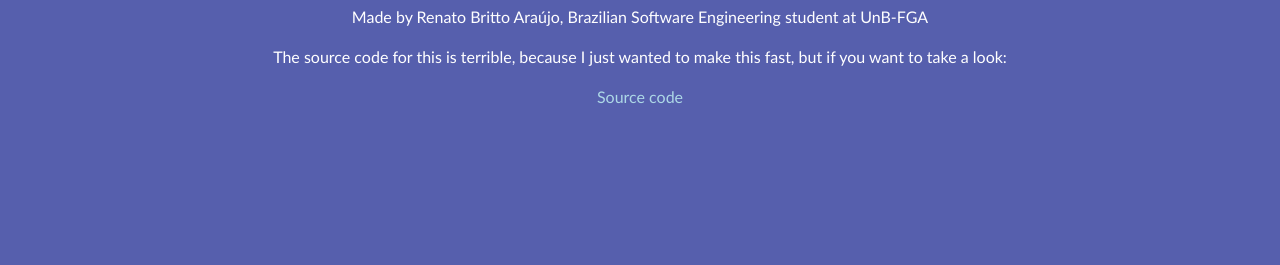
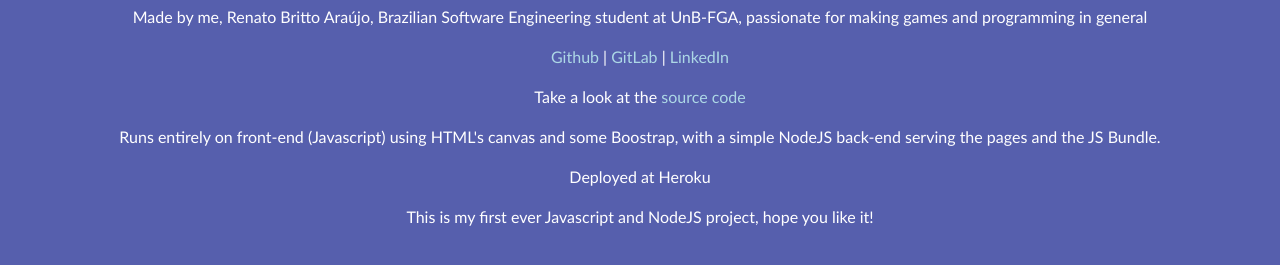
Before and after one commit to RenatoBrittoAraujo/Cell-Warfare, a website: page assets/about.html in a window 1280 px wide. Shown: the part 123-388 px from the top of the page. Drawn offline with nearby package versions, Linux system fonts and the light colour scheme.

Commit message:
Changed content in static pages

```diff
--- a/assets/about.html
+++ b/assets/about.html
@@ -26,11 +26,24 @@
 		About
 	</h1>
 	<p>
-		Made by Renato Britto Araújo, Brazilian Software Engineering student at UnB-FGA
+		Made by me, Renato Britto Araújo, Brazilian Software Engineering student at UnB-FGA, passionate for making games and programming in general
 	</p>
 	<p>
-		The source code for this is terrible, because I just wanted to make this fast, but if you want to take a look:
+		<a href="https://github.com/RenatoBrittoAraujo" style="color:lightblue">Github</a> |
+		<a href="https://gitlab.com/RenatoBA" style="color:lightblue">GitLab</a> |
+		<a href="https://www.linkedin.com/in/renato-britto-araujo/" style="color:lightblue">LinkedIn</a>
 	</p>
-	<a href="https://github.com/RenatoBrittoAraujo/Cell-Warfare" style="color:lightblue"> Source code </a>
+	<p>
+		Take a look at the <a href="https://github.com/RenatoBrittoAraujo/Cell-Warfare" style="color:lightblue"> source code </a>
+	</p>
+	<p class="mt-3">
+		Runs entirely on front-end (Javascript) using HTML's canvas and some Boostrap, with a simple NodeJS back-end serving the pages and the JS Bundle.
+	</p>
+	<p>
+		Deployed at Heroku
+	</p>
+	<p>
+		This is my first ever Javascript and NodeJS project, hope you like it!
+	</p>
 </body>
 </html>
```
